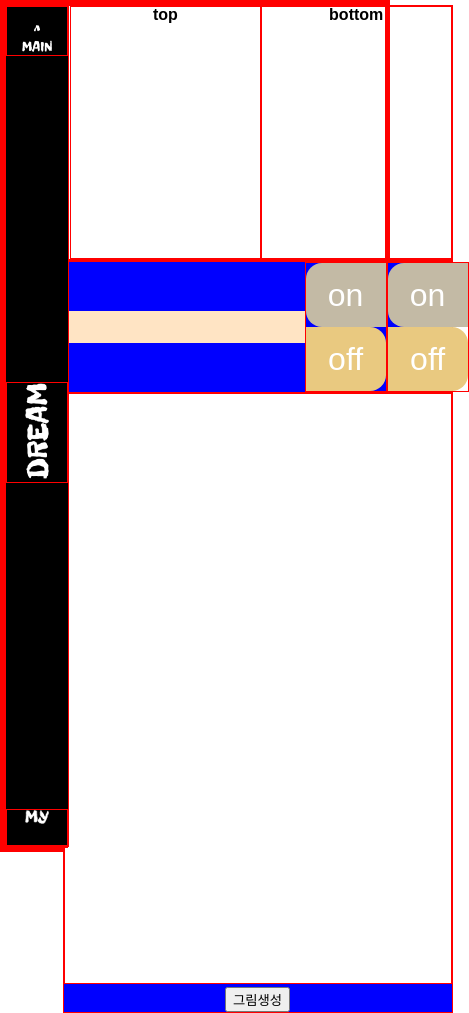
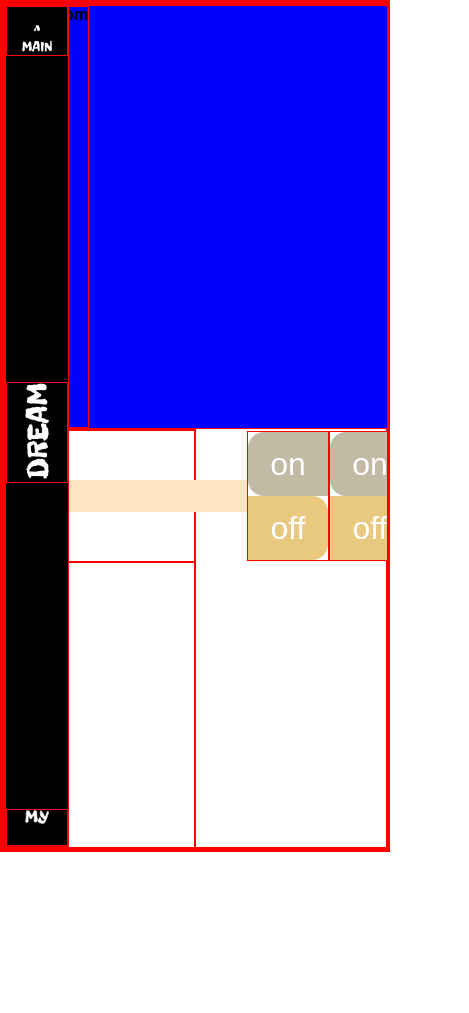
Before and after one commit to SMin1620/IN_A_DREAM, a React (Create React App) app in the folder front/: page /CreateDreamDiary in a window 390 px wide. Shown: the whole page, 469 px wide, since content can reach past the window. After the commit the page ends 852 px from the top, so only its background shows below. Built offline with nearby package versions, Linux system fonts and the light colour scheme; a web font is replaced by a local one.

Commit message:
design: 꿈 일기 작성페이지 css 작업

```diff
--- a/front/src/components/common/Button2.tsx
+++ b/front/src/components/common/Button2.tsx
@@ -9,15 +9,16 @@ const StyledButton = S.button<LoginButton>`
   border: ${(props) => props.border || "1px solid black"};
   margin: ${(props) => props.margin};
   color: ${(props) => props.color || "white"};
+  border-radius: ${(props) => props.borderRadius};
 
   &:hover {
     cursor: pointer;
   }
 
   &:active {
-    background-color: lightgray;
-    color: black;
-    border: none;
+    background-color: ${(props) => props.backgroundColor || "lightgray"};
+    color: ${(props) => props.color || "black"};
+    border: ${(props) => props.border || "none"};
   }
 `;
 
--- a/front/src/pages/CreateDreamDiaryPage.tsx
+++ b/front/src/pages/CreateDreamDiaryPage.tsx
@@ -4,14 +4,22 @@ import Input from "../components/common/Input";
 import Navbar from "../components/features/NavbarComponents/Navbar";
 import "./styles/CreateDreamDiaryPage.css";
 import Toggle from "../components/common/Toggle";
+import Button2 from "../components/common/Button2";
 
 const CreateDreamDiaryPage = () => {
   const [sell, setSell] = useState<boolean>(false);
-  const [diaryImage, setDiaryImage] = useState(false);
+  const [diaryImage, setDiaryImage] = useState<boolean>(false);
+  const [mainText, setMainText] = useState<string>("");
 
   const inputTitle = (e: React.ChangeEvent<HTMLInputElement>) => {
     console.log(e.target.value);
   };
+
+  const handleMainText = (e: React.ChangeEvent<HTMLTextAreaElement>) => {
+    setMainText(e.target.value);
+  };
+
+  console.log(mainText);
 
   const handleCreateImage = () => {
     // 로직처리 후 다이어리 이미지 넣어주기
@@ -35,7 +43,10 @@ const CreateDreamDiaryPage = () => {
             <Toggle />
             <Toggle />
           </div>
-          <textarea className="create-dream-diary-textarea" />
+          <textarea
+            onChange={(e) => handleMainText(e)}
+            className="create-dream-diary-textarea"
+          />
           <button onClick={handleCreateImage}>그림생성</button>
         </div>
       </div>
--- a/front/src/pages/styles/CreateDreamDiaryPage.css
+++ b/front/src/pages/styles/CreateDreamDiaryPage.css
@@ -1,7 +1,9 @@
 .create-dream-diary {
-  margin-left: 3.6rem;
+  width: 98.5vw;
   height: 100vh;
   display: flex;
+  border: 10px green solid;
+  overflow-y: hidden;
 }
 
 .create-dream-diary-left {
@@ -10,7 +12,8 @@
 }
 
 .on-diary {
-  width: 50vw;
+  width: 50%;
+  border: 10px solid orange;
 }
 
 .create-dream-diary-left-top {
@@ -22,8 +25,10 @@
 }
 
 .create-dream-diary-right {
-  width: 50vw;
-  background-color: blue;
+  border: 10px solid blue;
+  width: 50%;
+  display: flex;
+  flex-direction: column;
 }
 
 .create-dream-diary-right-head {
@@ -59,30 +64,27 @@
   display: none;
 }
 
+.create-dream-diary-right > button {
+  background-color: #c3baa5;
+  width: 10vw;
+  height: 3rem;
+  margin-top: 1rem;
+  align-self: end;
+  border: none;
+  border-radius: 2.4rem;
+  color: white;
+  margin-right: 2rem;
+}
+
 @media (max-width: 1024px) {
   .create-dream-diary {
+    display: flex;
     flex-direction: column;
   }
 
   .create-dream-diary-left {
     display: flex;
-
     width: 100vw;
-  }
-
-  .create-dream-diary-left-top {
-    width: 50vw;
-    height: 30vh;
-    border: 1px solid blue;
-    margin-left: 0.4rem;
-  }
-
-  .create-dream-diary-left-bottom {
-    width: 50vw;
-    height: 30vh;
-  }
-
-  .create-dream-diary-right {
-    width: 100vw;
+    background-color: blue;
   }
 }
--- a/front/src/types/index.tsx
+++ b/front/src/types/index.tsx
@@ -32,4 +32,5 @@ export interface LoginButton {
   margin?: string;
   backgroundColor?: string;
   color?: string;
+  borderRadius?: string;
 }
```
